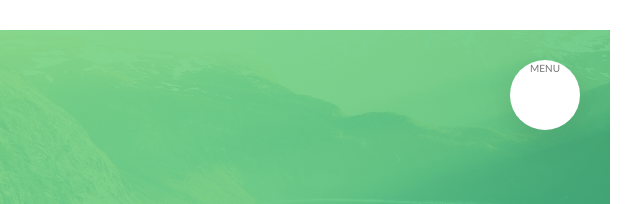
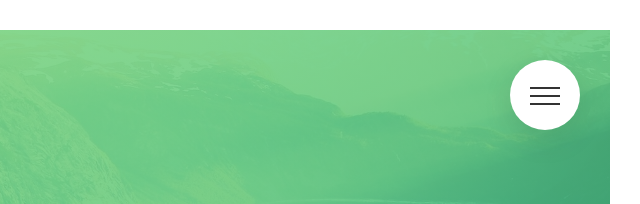
Before and after one commit to mfkfawas/Natours-advanced-css, a website: page index.html in a window 1280 px wide. Shown: the top 204 px of the page, 640-1280 px from the left. Drawn offline with Linux system fonts and the light colour scheme.

Commit message:
building the navigation 3

```diff
--- a/index.html
+++ b/index.html
@@ -22,10 +22,14 @@
   <body>
     <div class="navigation">
       <input type="checkbox" class="navigation__checkbox" id="navi-toggle" />
-      <label for="navi-toggle" class="navigation__button">MENU</label>
+      <label for="navi-toggle" class="navigation__button">
+        <span class="navigation__icon">&nbsp;</span>
+      </label>
 
       <div class="navigation__background">&nbsp;</div>
 
+      <!-- huge container that spanning the entire page, where we can
+      vertically & horizontally centre the unordered list  -->
       <nav class="navigation__nav">
         <ul class="navigation__list">
           <li class="navigation__item">
--- a/sass/layouts/_navigation.scss
+++ b/sass/layouts/_navigation.scss
@@ -13,8 +13,9 @@
     border-radius: 50%;
     z-index: 2000;
     box-shadow: 0 1rem 3rem rgba($color-black, 0.1);
+
+    cursor: pointer;
     text-align: center;
-    cursor: pointer;
   }
 
   &__background {
@@ -39,17 +40,21 @@
     height: 100vh;
     position: fixed;
     top: 0;
+    // lecture 50 Q&A
     left: -25%;
     z-index: 1500;
 
     opacity: 0;
     width: 0;
+    //ease-in,... are built-in timing fns.
+    //cubic-bezier() is used to create custom timing fn.
     transition: all 0.8s cubic-bezier(0.68, -0.55, 0.265, 1.55);
   }
 
   &__list {
     position: absolute;
     top: 50%;
+    // lecture 50 Q&A
     left: 75%;
     transform: translate(-50%, -50%);
     list-style: none;
@@ -93,13 +98,15 @@
     &:hover,
     &:active {
       // lecture 49 min 20
+      // move background 100% to the left.
       background-position: 100%;
       color: $color-primary;
       transform: translateX(1rem);
     }
   }
 
-  //FUNCTIONALITY
+  // FUNCTIONALITY
+  // ~ is for the general sibling selector
   &__checkbox:checked ~ &__background {
     transform: scale(80);
   }
@@ -108,4 +115,64 @@
     opacity: 1;
     width: 100%;
   }
+
+  // ICON
+  // The middle line is the icon.
+  &__icon {
+    position: relative;
+    margin-top: 3.5rem;
+    &,
+    &::before,
+    &::after {
+      width: 3rem;
+      height: 2px;
+      background-color: $color-grey-dark-3;
+      display: inline-block;
+    }
+
+    &::before,
+    &::after {
+      content: '';
+      position: absolute;
+      left: 0;
+      transition: all 0.2s;
+    }
+
+    &::before {
+      top: -0.8rem;
+    }
+    &::after {
+      bottom: -0.8rem;
+    }
+  }
+
+  // we can select like this coz, &__icon is a child of &__button
+  &__button:hover &__icon::before {
+    top: -1rem;
+  }
+
+  &__button:hover &__icon::after {
+    bottom: -1rem;
+  }
+
+  // + for direct sibling selector
+  &__checkbox:checked + &__button &__icon {
+    background-color: transparent;
+  }
+
+  &__checkbox:checked + &__button &__icon::before {
+    top: 0;
+    //180-degrees is the same as -90-degrees,
+    //180-45=135
+    //can als0 use 45deg, but this give a better effect.
+    transform: rotate(135deg);
+  }
+
+  //lecture 51 min 12:00
+  // transform-origin is used to set the origin of the rotation.
+
+  &__checkbox:checked + &__button &__icon::after {
+    top: 0;
+    transform: rotate(-135deg);
+  }
 }
```
Also changed, not shown: css/style.css, 1 other file.
